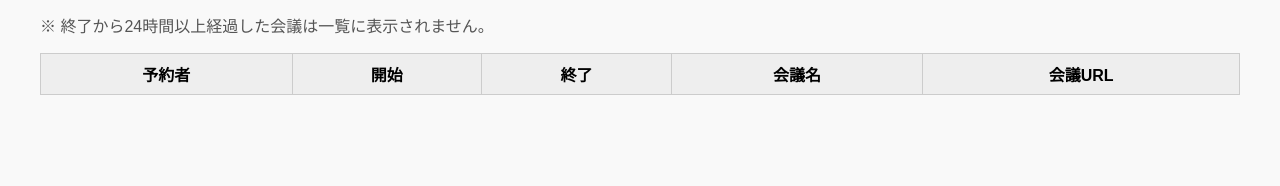
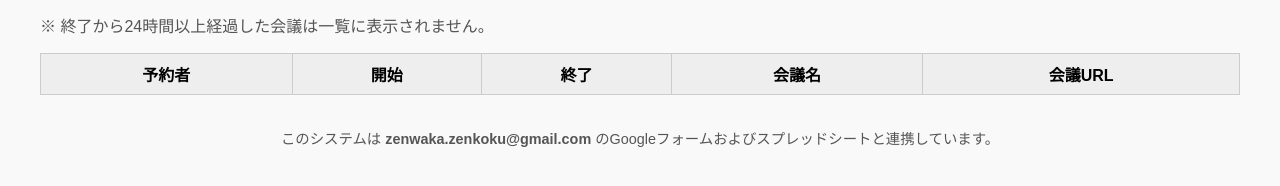
Before and after one commit to zenwaka/ZOOM_reservation, a plain HTML site: page index.html in a window 1280 px wide. Shown: the part 174-360 px from the top of the page. Drawn offline with nearby package versions, Linux system fonts and the light colour scheme; no server answers.

Commit message:
Update index.html

```diff
--- a/index.html
+++ b/index.html
@@ -7,11 +7,12 @@
     body { font-family: sans-serif; padding: 2rem; background: #f9f9f9; }
     h1 { margin-bottom: 0.5rem; }
     p { margin-bottom: 1rem; }
-    table { border-collapse: collapse; width: 100%; background: #fff; }
+    table { border-collapse: collapse; width: 100%; background: #fff; margin-bottom: 2rem; }
     th, td { border: 1px solid #ccc; padding: 8px; text-align: center; }
     th { background-color: #eee; }
     a { color: #0077cc; text-decoration: none; }
     a:hover { text-decoration: underline; }
+    footer { font-size: 0.9em; color: #555; text-align: center; margin-top: 2rem; }
   </style>
 </head>
 <body>
@@ -38,6 +39,10 @@
     </thead>
     <tbody></tbody>
   </table>
+
+  <footer>
+    このシステムは <strong>zenwaka.zenkoku@gmail.com</strong> のGoogleフォームおよびスプレッドシートと連携しています。
+  </footer>
 
   <script src="https://cdn.jsdelivr.net/npm/papaparse@5.4.1/papaparse.min.js"></script>
   <script>
```
